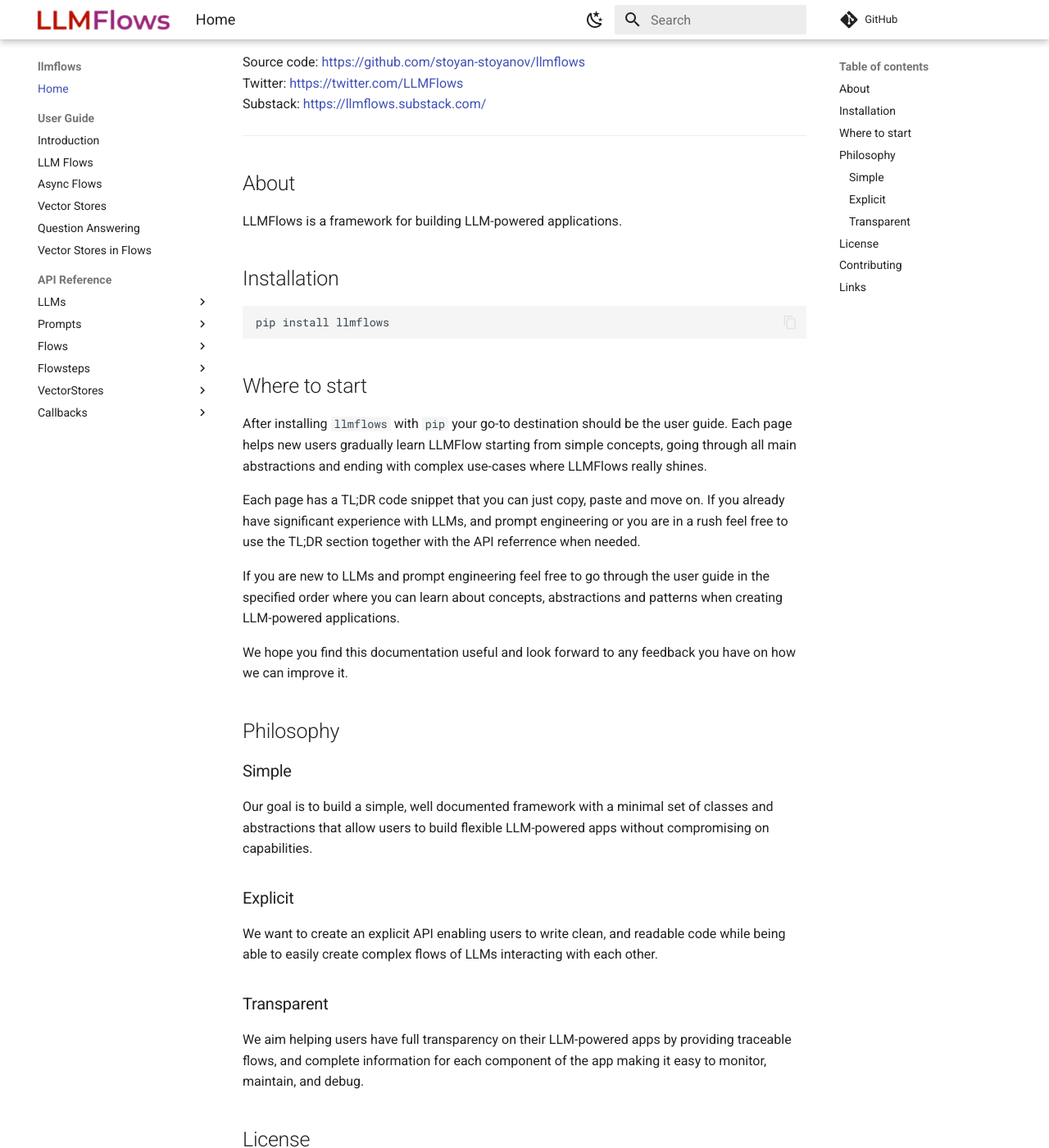
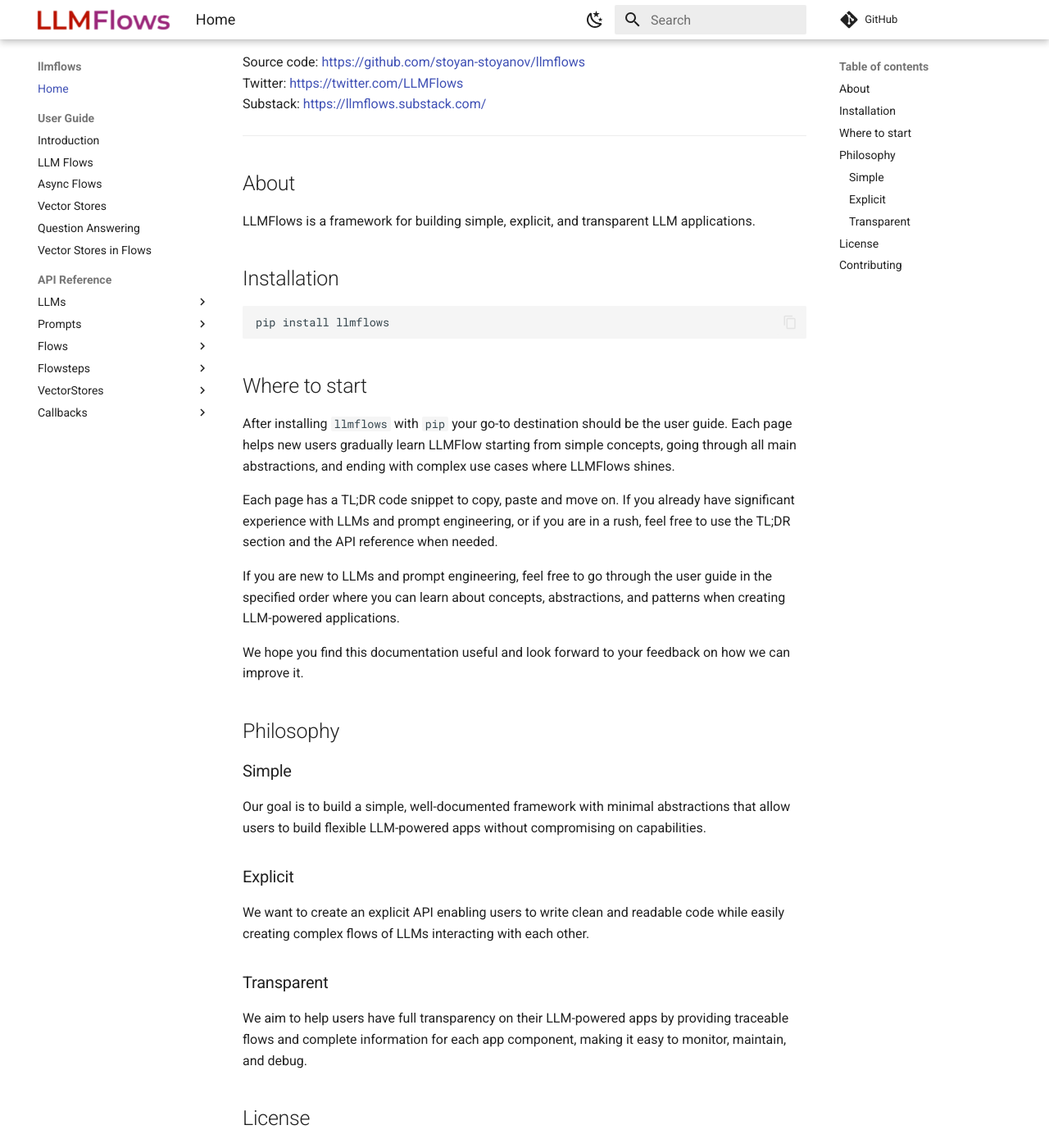
Before and after one commit to stoyan-stoyanov/llmflows, an MkDocs documentation site: the page built from docs/index.md, in a window 1280 px wide and 1400 px high, scrolled down 362 px. Shown: the whole window at 82% size. Built offline with MkDocs 1.6.1 and Material for MkDocs 9.7.7, drawn with Linux system fonts in a browser that asks for light colours; comment, search, counter and statistics services are not loaded; some of the changed text lies outside the part shown; grey boxes are pictures that could not be loaded.

Commit message:
updating readmes and docs

````diff
--- a/docs/index.md
+++ b/docs/index.md
@@ -19,7 +19,7 @@ Substack: [https://llmflows.substack.com/](https://llmflows.substack.com/)<br/>
 ***
 
 ## About
-LLMFlows is a framework for building LLM-powered applications.
+LLMFlows is a framework for building simple, explicit, and transparent LLM applications.
 
 ## Installation
 ```
@@ -28,35 +28,30 @@ pip install llmflows
 
 ## Where to start
 
-After installing `llmflows` with `pip` your go-to destination should be the user guide. Each page helps new users gradually learn LLMFlow starting from simple concepts, going through all main abstractions and ending with complex use-cases where LLMFlows really shines.
+After installing `llmflows` with `pip` your go-to destination should be the user guide. Each page helps new users gradually learn LLMFlow starting from simple concepts, going through all main abstractions, and ending with complex use cases where LLMFlows shines.
 
-Each page has a TL;DR code snippet that you can just copy, paste and move on. If you already have significant experience with
-LLMs, and prompt engineering or you are in a rush feel free to use the TL;DR section together with the API referrence when needed.
+Each page has a TL;DR code snippet to copy, paste and move on. If you already have significant experience with
+LLMs and prompt engineering, or if you are in a rush, feel free to use the TL;DR section and the API reference when needed.
 
-If you are new to LLMs and prompt engineering feel free to go through the user guide in the specified order where you can learn
-about concepts, abstractions and patterns when creating LLM-powered applications.
+If you are new to LLMs and prompt engineering, feel free to go through the user guide in the specified order where you can learn
+about concepts, abstractions, and patterns when creating LLM-powered applications.
 
-We hope you find this documentation useful and look forward to any feedback you have on how we can improve it.
+We hope you find this documentation useful and look forward to your feedback on how we can improve it.
 
 
 ## Philosophy
 
 ### Simple
-Our goal is to build a simple, well documented framework with a minimal set of classes and abstractions that allow users to build flexible LLM-powered apps without compromising on capabilities.
+Our goal is to build a simple, well-documented framework with minimal abstractions that allow users to build flexible LLM-powered apps without compromising on capabilities.
 
 ### Explicit
-We want to create an explicit API enabling users to write clean, and readable code while being able to easily create complex flows of LLMs interacting with each other.
+We want to create an explicit API enabling users to write clean and readable code while easily creating complex flows of LLMs interacting with each other.
 
 ### Transparent
-We aim helping users have full transparency on their LLM-powered apps by providing traceable flows, and complete information for each component of the app making it easy to monitor, maintain, and debug.
+We aim to help users have full transparency on their LLM-powered apps by providing traceable flows and complete information for each app component, making it easy to monitor, maintain, and debug.
 
 ## License
-LLMFlows is covered by the MIT license. For more information check `LICENCE.md`.
+LLMFlows is covered by the MIT license. For more information, check `LICENCE.md`.
 
 ## Contributing
-Thank you for spending the time to read our README! If you like what you saw and are considering contributing please check CONTRIBUTING.md
-
-## Links
-Twitter
-
-Github
+Thank you for spending the time to read our README! If you like what you saw and are considering contributing, please check CONTRIBUTING.md
````
Also changed, not shown: README.md (+35 -38 lines), 1 other file.
